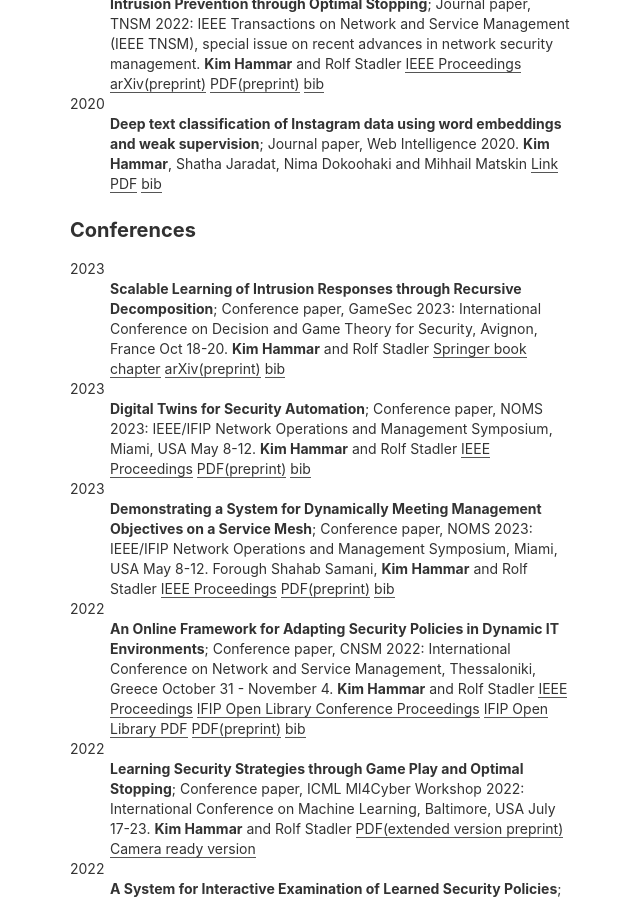
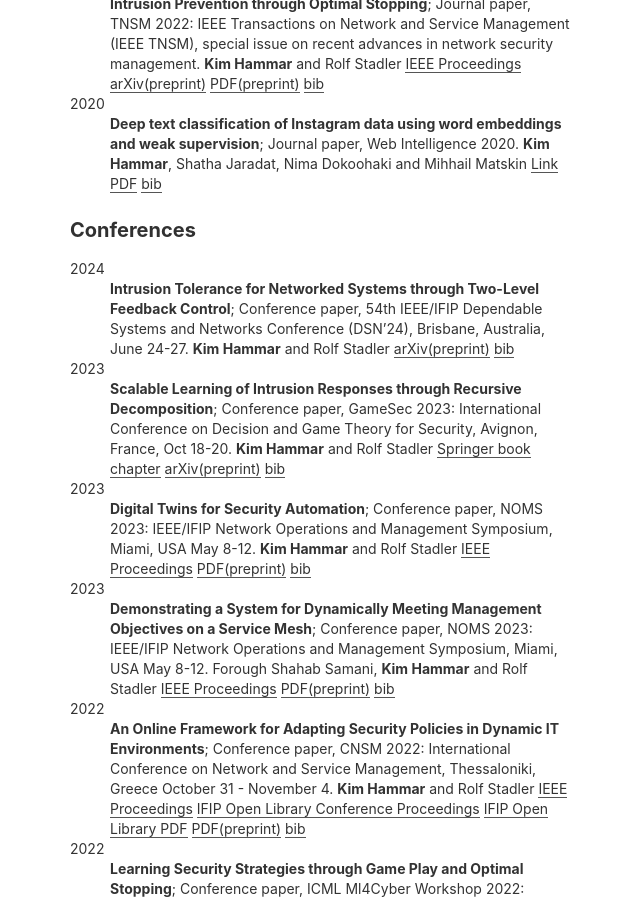
Before and after one commit to Limmen/Limmen.github.io, a Jekyll site: the page built from publications.md, in a window 1280 px wide and 900 px high, scrolled down 884 px. Shown: the whole window, without its empty margins (320-960 px from the left). Built offline with Jekyll 4.4.1, drawn with Linux system fonts in a browser that asks for light colours.

Commit message:
add paper

```diff
--- /dev/null
+++ b/assets/citations/dsn24_hammar_stadler.bib
@@ -0,0 +1,6 @@
+@INPROCEEDINGS{dsn24_hammar_stadler,
+  author={Kim Hammar and Rolf Stadler},
+  booktitle={2024 54th Annual IEEE/IFIP International Conference on Dependable Systems and Networks (DSN)},
+  title={Intrusion Tolerance for Networked Systems through Two-Level Feedback Control},
+  year={2024}
+}
--- a/publications.md
+++ b/publications.md
@@ -47,8 +47,14 @@
 
 ### Conferences
 
+2024
+:   **Intrusion Tolerance for Networked Systems through Two-Level Feedback Control**; Conference paper, 54th IEEE/IFIP Dependable Systems and Networks Conference (DSN'24), Brisbane, Australia, June 24-27.
+    **Kim Hammar** and Rolf Stadler
+	[arXiv(preprint)](https://arxiv.org/abs/2404.01741)
+    [bib](/assets/citations/dsn24_hammar_stadler.bib)
+
 2023
-:   **Scalable Learning of Intrusion Responses through Recursive Decomposition**; Conference paper, GameSec 2023: International Conference on Decision and Game Theory for Security, Avignon, France Oct 18-20.
+:   **Scalable Learning of Intrusion Responses through Recursive Decomposition**; Conference paper, GameSec 2023: International Conference on Decision and Game Theory for Security, Avignon, France, Oct 18-20.
     **Kim Hammar** and Rolf Stadler
 	[Springer book chapter](https://link.springer.com/chapter/10.1007/978-3-031-50670-3_9)
 	[arXiv(preprint)](https://arxiv.org/abs/2309.03292)
```
Also changed, not shown: 1 other file.
